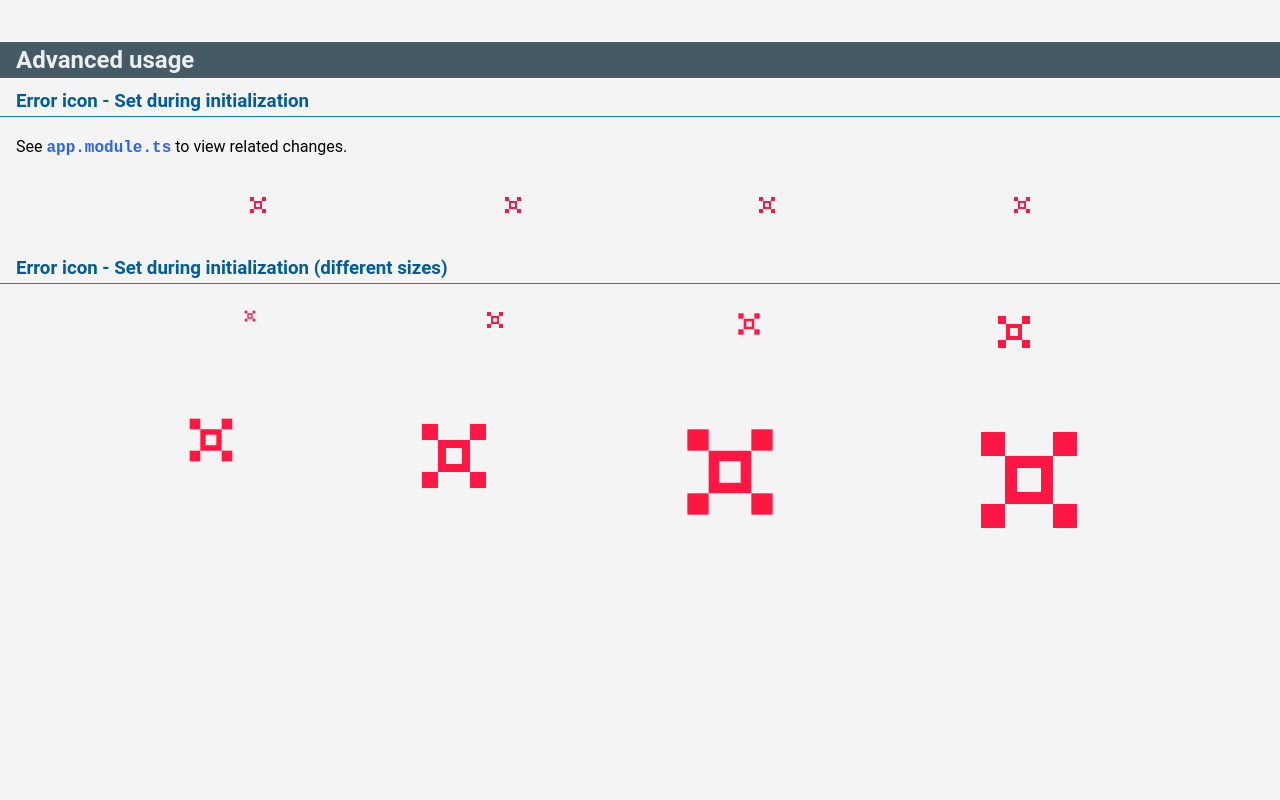
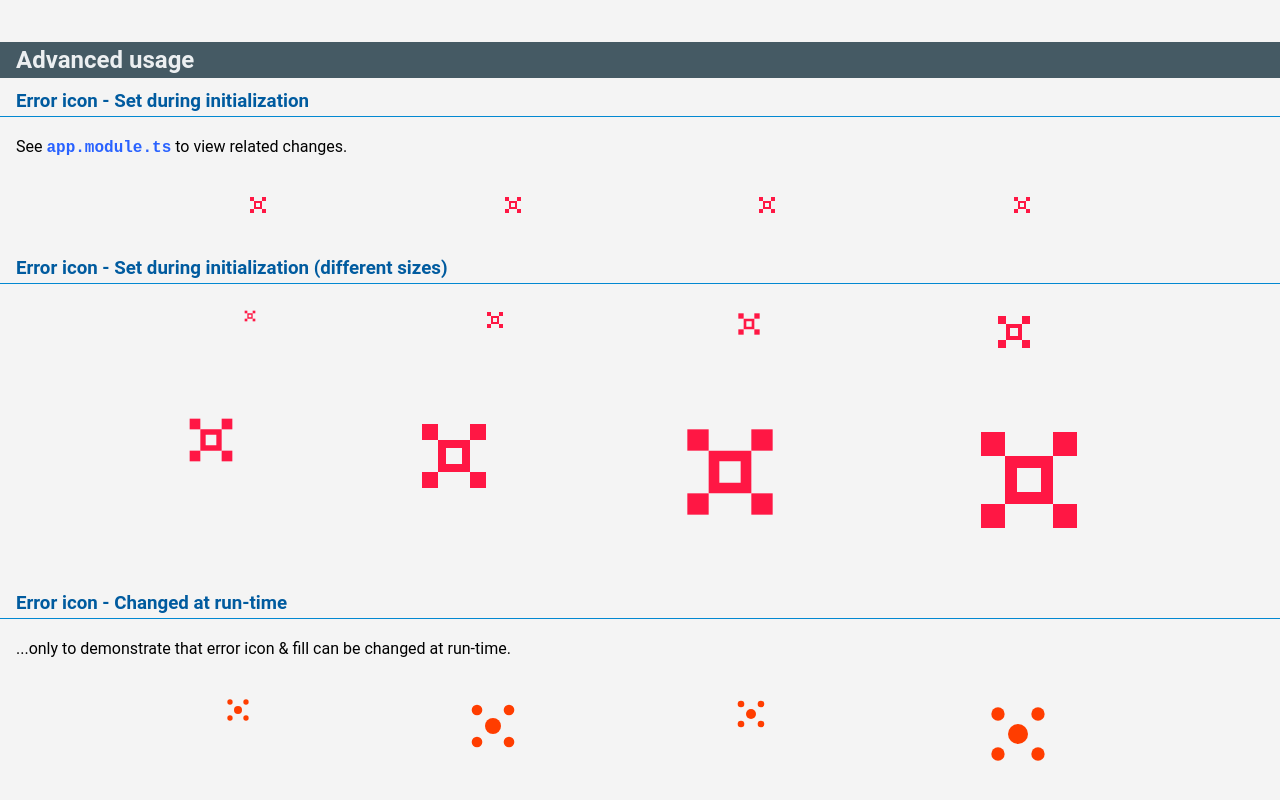
Before and after one commit to spremi/svg-icon, an Angular app: page / in a window 1280 px wide. Shown: the part 966-1766 px from the top of the page. Before the commit the page ends 1554 px from the top, so only its background shows below. Built offline with nearby package versions, Linux system fonts and the light colour scheme; no server answers.

Commit message:
feat: app: Change error icon at run-time
Signed-off-by: Sanjeev Premi <spremi@ymail.com>

```diff
--- a/src/app/app.component.html
+++ b/src/app/app.component.html
@@ -158,3 +158,31 @@ it uses <strong>relative</strong> import. It is quite useful during development.
     <ang-svg-icon url="/assets/err.svg" width="144" height="144"></ang-svg-icon>
   </span>
 </div>
+
+<h3>Error icon - Changed at run-time</h3>
+<p>...only to demonstrate that error icon & fill can be changed at run-time.</p>
+
+<ng-container
+  *ngIf="errIconChanged; then showIcons; else countDown">
+</ng-container>
+
+<ng-template #showIcons>
+  <div class="box" *ngIf="errIconChanged">
+    <span>
+      <ang-svg-icon url="/assets/err.svg" width="32" height="32"></ang-svg-icon>
+    </span>
+    <span>
+      <ang-svg-icon url="/assets/err.svg" width="64" height="64"></ang-svg-icon>
+    </span>
+    <span>
+      <ang-svg-icon url="/assets/err.svg" width="40" height="40"></ang-svg-icon>
+    </span>
+    <span>
+      <ang-svg-icon url="/assets/err.svg" width="80" height="80"></ang-svg-icon>
+    </span>
+  </div>
+</ng-template>
+
+<ng-template #countDown>
+  <p class="counter">The icon shall change in <strong>{{count}}</strong> seconds...</p>
+</ng-template>
--- a/src/app/app.component.scss
+++ b/src/app/app.component.scss
@@ -26,6 +26,11 @@
     padding: 4px 4px 4px 16px;
   }
 
+  p.counter {
+    height: 120px;
+    color: #7b1fa2;
+  }
+
   .box {
     display: flex;
     flex-direction: row;
--- a/src/app/app.component.ts
+++ b/src/app/app.component.ts
@@ -1,10 +1,57 @@
-import { Component } from '@angular/core';
+import { Component, OnDestroy, OnInit } from '@angular/core';
+import { SvgIconService } from 'projects/spremi/svg-icon/src/public_api';
+import { interval, Subscription } from 'rxjs';
+import { filter, take, tap } from 'rxjs/operators';
+
+/**
+ * Another template for error SVG
+ */
+const ERR_SVG = `<svg xmlns="http://www.w3.org/2000/svg"
+  width="%WIDTH%" height="%HEIGHT%" viewBox="0 0 24 24">
+    <circle r="3" cy="12" cx="12" />
+    <circle r="2" cy="6" cx="6" />
+    <circle r="2" cy="6" cx="18" />
+    <circle r="2" cy="18" cx="6" />
+    <circle r="2" cy="18" cx="18" />
+  </svg >`;
 
 @Component({
   selector: 'sp-root',
   templateUrl: './app.component.html',
   styleUrls: ['./app.component.scss'],
 })
-export class AppComponent {
+export class AppComponent implements OnInit, OnDestroy {
+  private _sub: Subscription;
+
   title = 'Demo @spremi/svg-icon';
+
+  count = 5;
+
+  /**
+   * Was error icon changed?
+   */
+  errIconChanged = false;
+
+  constructor(private iconSvc: SvgIconService) {}
+
+  ngOnInit() {
+    this._sub = interval(1000)
+      .pipe(tap(() => this.count--))
+      .pipe(
+        filter(() => this.count === 0),
+        take(1),
+      )
+      .subscribe(() => {
+        this.iconSvc.setErrorFill('#ff3d00');
+        this.iconSvc.setErrorTemplate(ERR_SVG);
+
+        this.errIconChanged = true;
+      });
+  }
+
+  ngOnDestroy() {
+    if (this._sub) {
+      this._sub.unsubscribe();
+    }
+  }
 }
```
